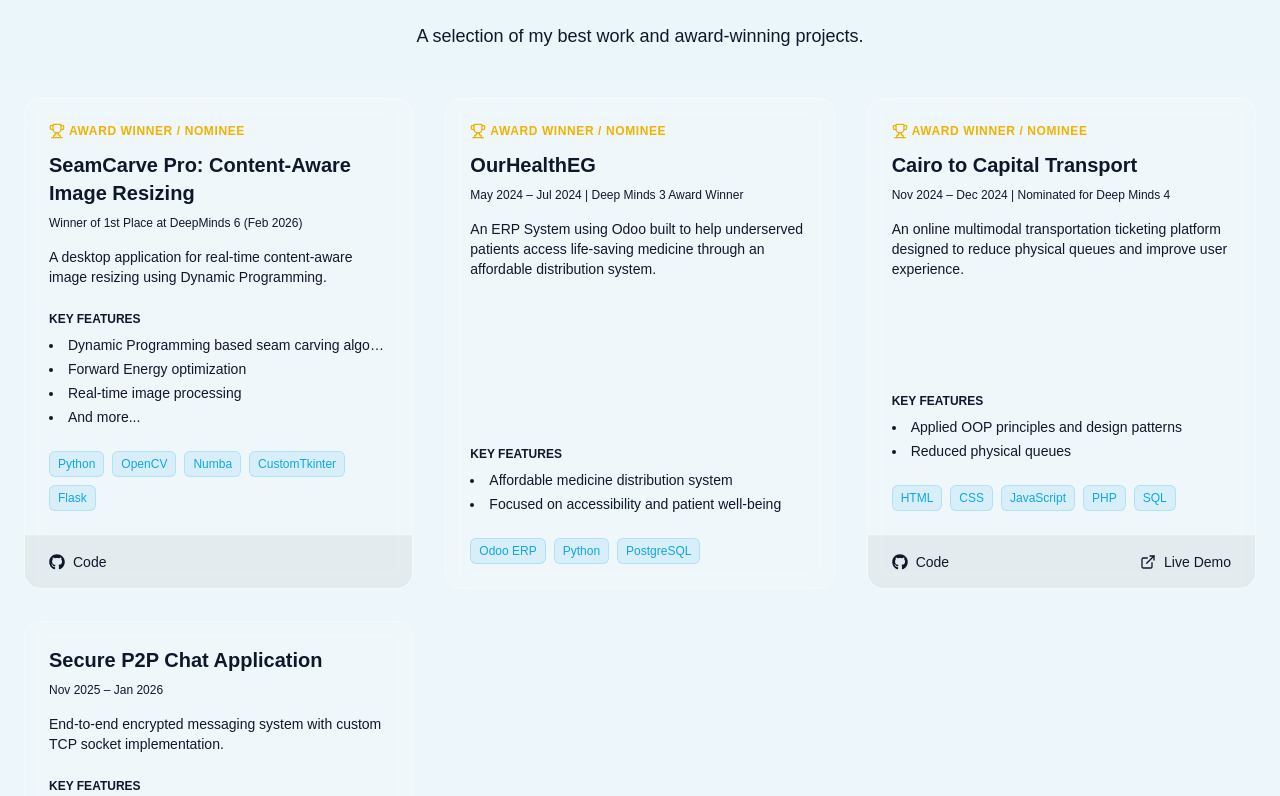
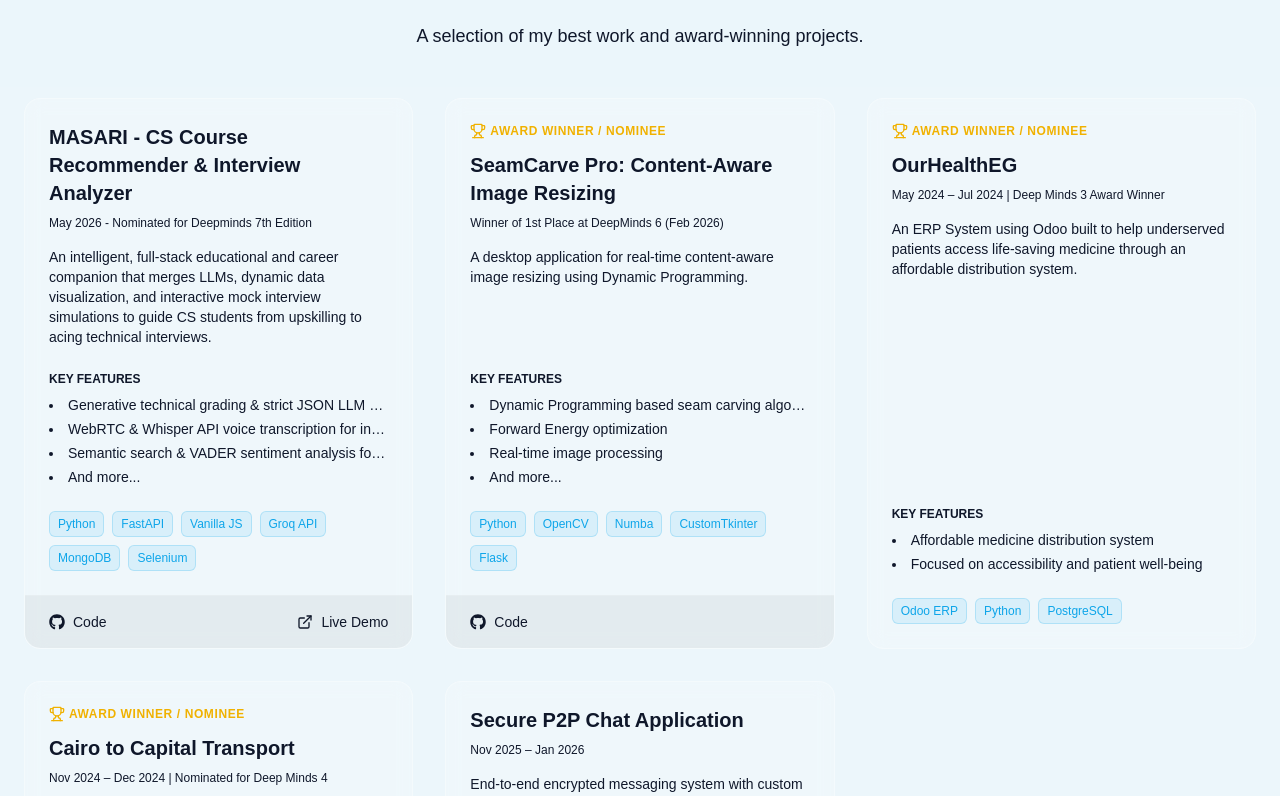
Before and after one commit to marc-zaki/portfolio, a Next.js app: page / in a window 1280 px wide. Shown: the part 2962-3758 px from the top of the page. Built offline with nearby package versions, Linux system fonts and the light colour scheme.

Commit message:
feat: add MASARI project details to the portfolio list

```diff
--- a/src/components/Projects.tsx
+++ b/src/components/Projects.tsx
@@ -6,7 +6,22 @@
 import { FaGithub } from "react-icons/fa";
 
 const projects = [
-
+  {
+    title: "MASARI - CS Course Recommender & Interview Analyzer",
+    date: "May 2026 - Nominated for Deepminds 7th Edition",
+    description: "An intelligent, full-stack educational and career companion that merges LLMs, dynamic data visualization, and interactive mock interview simulations to guide CS students from upskilling to acing technical interviews.",
+    features: [
+      "Generative technical grading & strict JSON LLM parsing",
+      "WebRTC & Whisper API voice transcription for interviews",
+      "Semantic search & VADER sentiment analysis for course ranking",
+      "Asynchronous headless scraping engine",
+      "Interactive data visualization dashboard"
+    ],
+    tech: ["Python", "FastAPI", "Vanilla JS", "Groq API", "MongoDB", "Selenium"],
+    award: false,
+    github: "https://github.com/marc-zaki/AI-Powered-CS-Course-Recommender-Intelligence-Dashboard",
+    demo: "https://masari-cs.vercel.app/",
+  },
   {
     title: "SeamCarve Pro: Content-Aware Image Resizing",
     date: "Winner of 1st Place at DeepMinds 6 (Feb 2026)",
```
